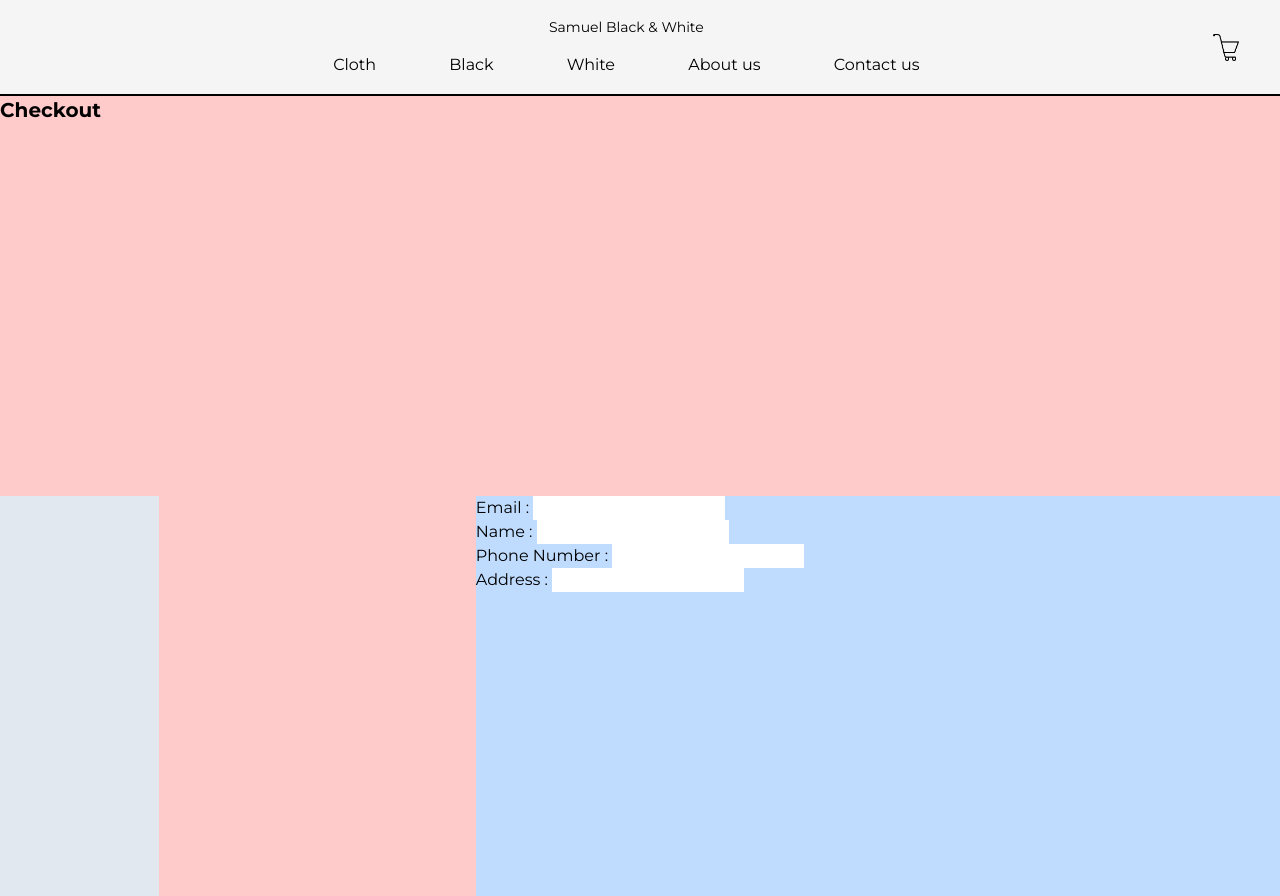
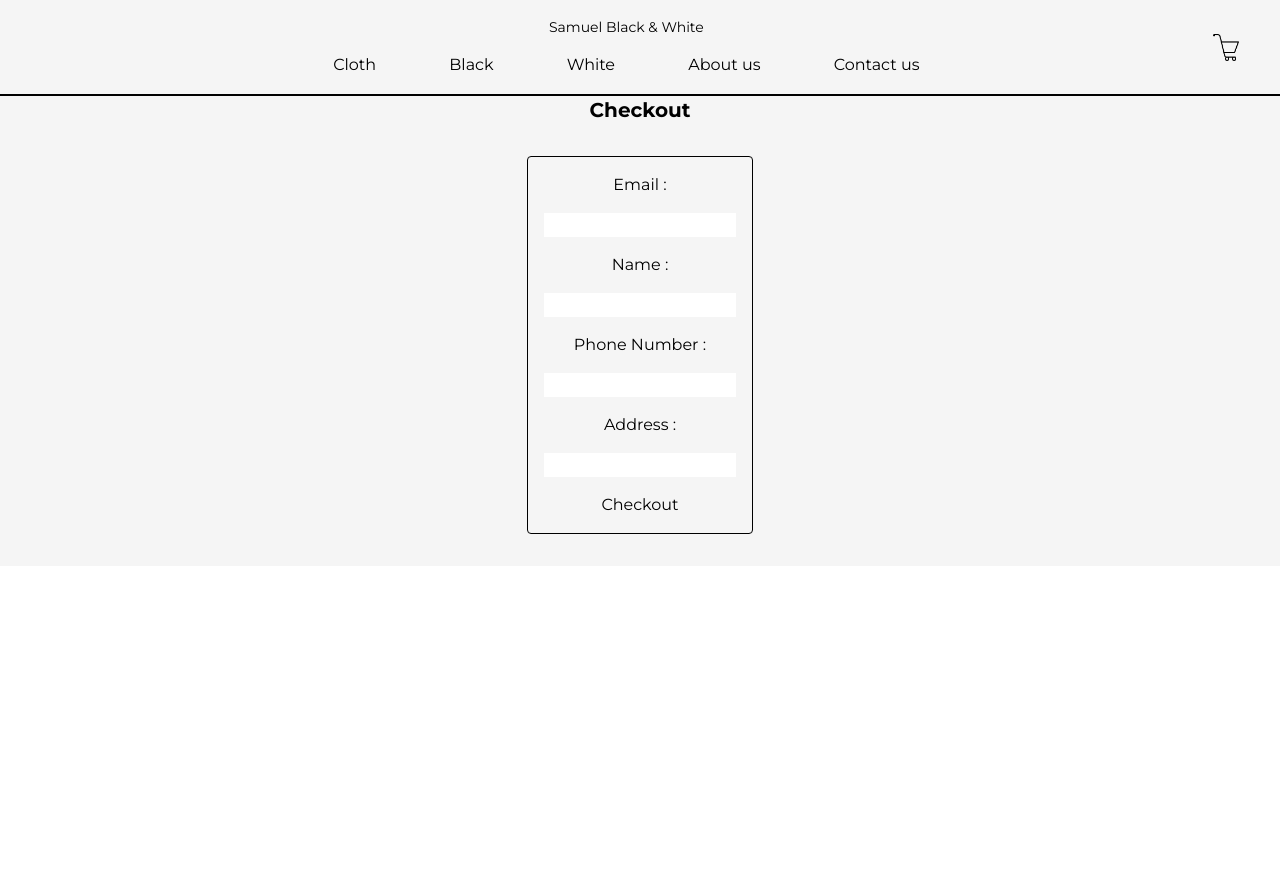
Before and after one commit to yusufhabibalfatha/Brand-website-SWnB, a React (Vite) app in the folder implementation/front-end/: page /checkout in a window 1280 px wide. After the commit the page ends 800 px from the top, so only its background shows below. Built offline with nearby package versions, Linux system fonts and the light colour scheme.

Commit message:
Add form user checkout

```diff
--- a/implementation/front-end/src/pages/Checkout.jsx
+++ b/implementation/front-end/src/pages/Checkout.jsx
@@ -1,42 +1,49 @@
 // Module
+import { useState } from "react"
 import { useCartContext } from "../hooks/useCartContext"
 // ==>
 const Checkout = () => {
+    const [email, setEmail] = useState('')
+    const [name, setName] = useState('')
+    const [phoneNumber, setphoneNumber] = useState('')
+    const [address, setAddress] = useState('')
     const { cart } = useCartContext()
-    console.log('==> ', cart)
+    const handleCheckout = (e) => {
+        e.preventDefault()
+        console.log(email)
+        console.log(name)
+        console.log(phoneNumber)
+        console.log(address)
+    }
 
     return (
-        <div className="checkout h-screen bg-red-200 grid grid-rows-2">
-            <div className="checkout-title col-span-2">
+        <div className="checkout h-max grid grid-cols-1 grid-rows-[min-content_min-content_max-content] gap-4 justify-items-center pb-8">
+            <div className="checkout-title h-fit">
                 <h1 className="text-xl font-bold">Checkout</h1>
             </div>
-            <div className="checkout-product bg-slate-200 w-1/3">
+            <div className="checkout-product h-fit">
                 {cart && cart.map(product => (
-                    <div className="border border-black p-4">
-                        <h1>{product.name}</h1>
-                        <p>$ {product.price}</p>
-                        <p>Amount : {product.amount}</p>
+                    <div key={product.id} className="bg-slate-700 rounded-lg text-white p-4 m-4">
+                        <h1 className="text-lg">{product.name}</h1>
+                        <p className="text-sm">$ {product.price}</p>
+                        <p className="text-sm">Amount : {product.amount}</p>
                     </div>
                 ))}
             </div>
-            <div className="checkout-form bg-blue-200">
-                <form>
-                    <div className="form-email">
-                        <label htmlFor="email">Email : </label>
-                        <input type="email" />
-                    </div>
-                    <div className="form-name">
-                        <label htmlFor="name">Name : </label>
-                        <input type="text" />
-                    </div>
-                    <div className="form-phone-number">
-                        <label htmlFor="phone-number">Phone Number : </label>
-                        <input type="text" />
-                    </div>
-                    <div className="form-address">
-                        <label htmlFor="adress">Address : </label>
-                        <input type="text" />
-                    </div>
+            <div className="checkout-formh-max border border-black p-4 rounded">
+                <form
+                onSubmit={(e)=>handleCheckout(e)}
+                className="flex flex-col justify-between items-center gap-4"
+                >
+                    <label htmlFor="email">Email : </label>
+                    <input value={email} onChange={(e)=>setEmail(e.target.value)} type="email" name="email"/>
+                    <label htmlFor="name">Name : </label>
+                    <input value={name} onChange={(e=>setName(e.target.value))} type="text" name="name"/>
+                    <label htmlFor="phone-number">Phone Number : </label>
+                    <input value={phoneNumber} onChange={(e=>setphoneNumber(e.target.value))} type="text" name="phone_number"/>
+                    <label htmlFor="address">Address : </label>
+                    <input value={address} onChange={(e)=>setAddress(e.target.value)} type="text" name="address"/>
+                    <button>Checkout</button>
                 </form>
             </div>
         </div>
```
